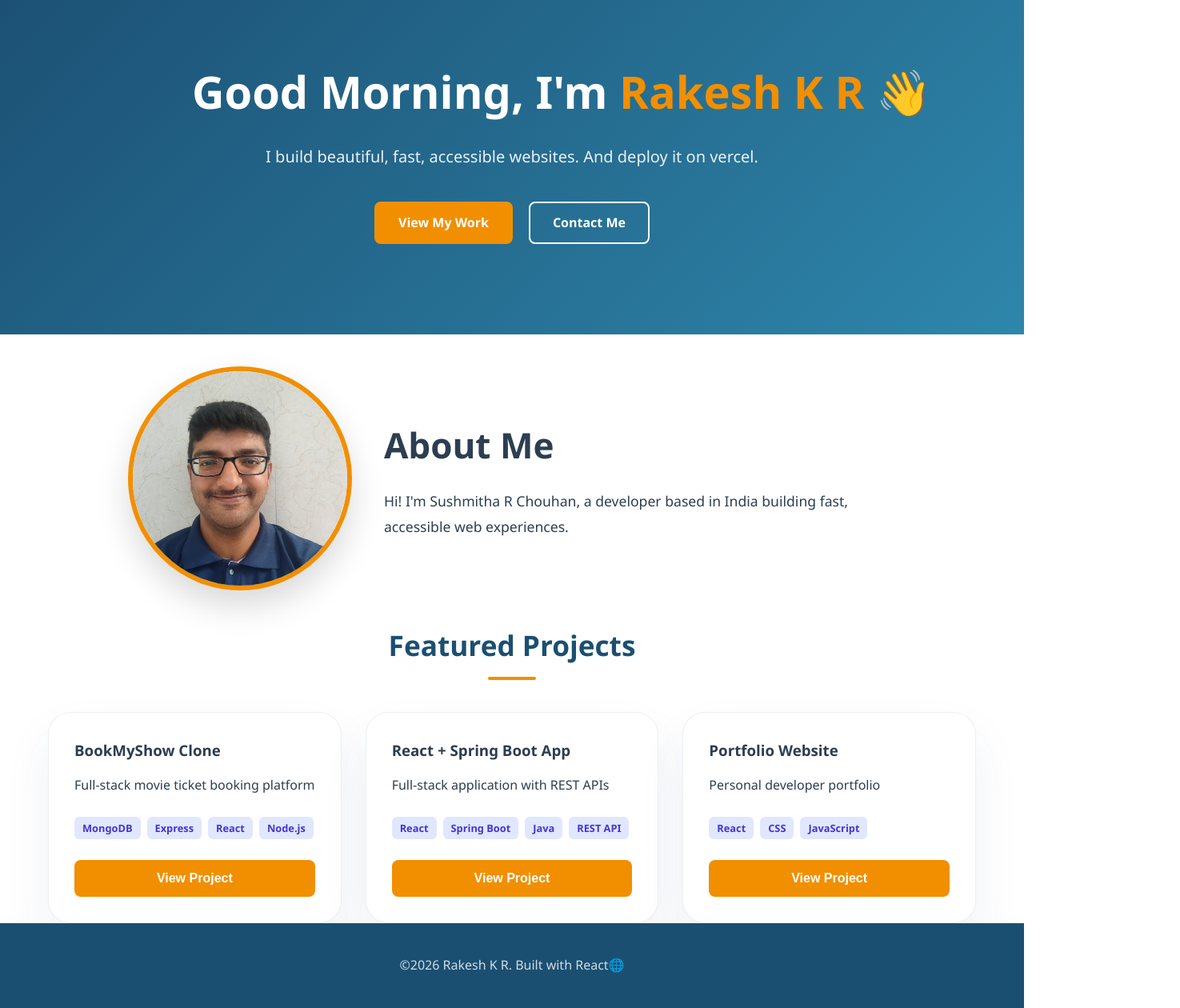
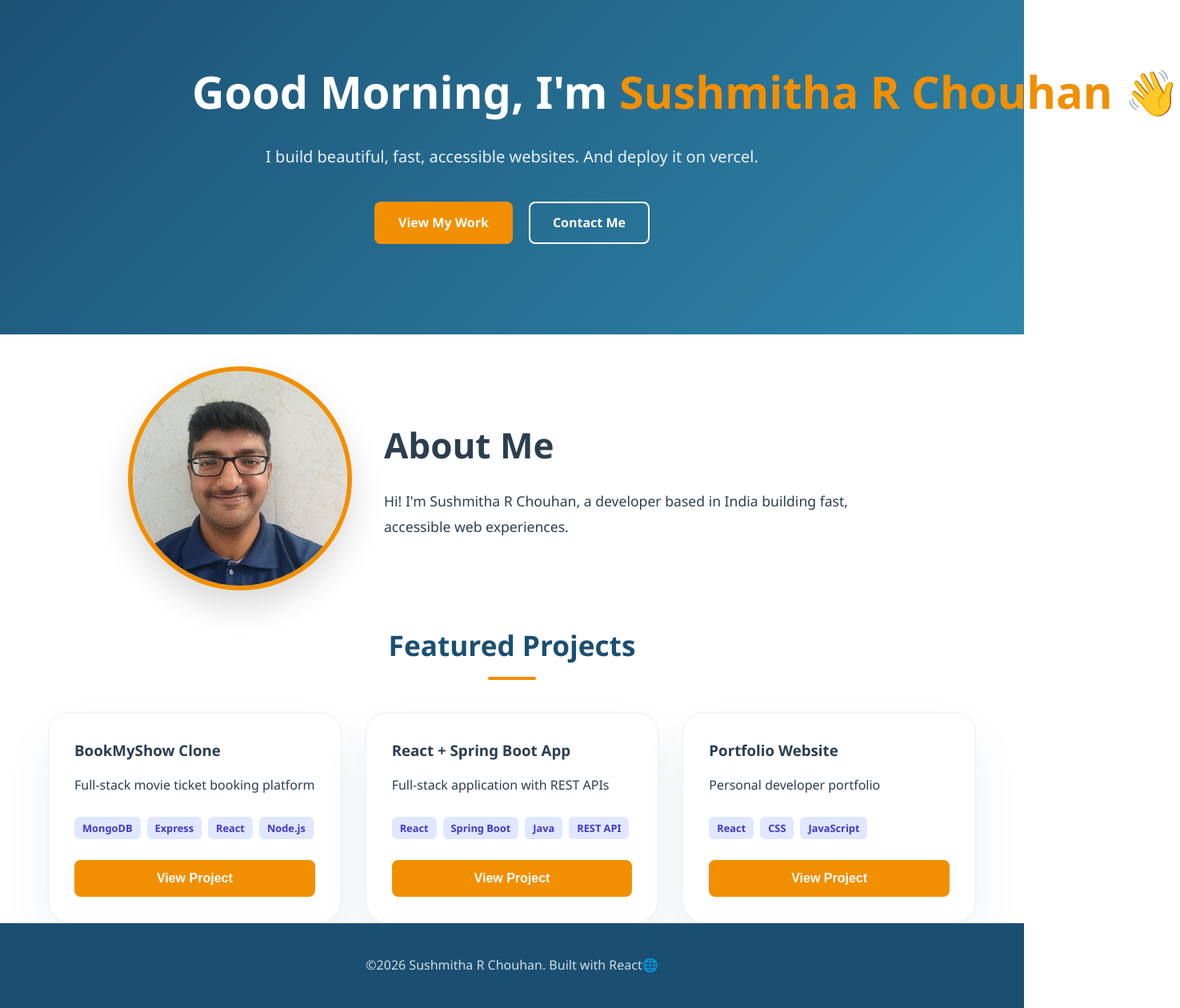
Before and after one commit to sushmitharchouhansushmitharcho-stac/my-portfolio, a React (Vite) app: page / in a window 1280 px wide. Shown: the part 147-1407 px from the top of the page at 80% size, 1475 px wide, since content can reach past the window. Built offline with nearby package versions, Linux system fonts and the light colour scheme.

Commit message:
name changed

```diff
--- a/src/components/Footer/Footer.jsx
+++ b/src/components/Footer/Footer.jsx
@@ -5,7 +5,7 @@
     return(
         <footer className='site-footer'>
             <p>
-        &copy;{year} Rakesh K R. Built with React🌐
+        &copy;{year} Sushmitha R Chouhan. Built with React🌐
     </p>
         </footer>
     )
--- a/src/components/Hero/Hero.jsx
+++ b/src/components/Hero/Hero.jsx
@@ -15,7 +15,7 @@
     return (
         <section className="hero-section">
             <div className="hero-content">
-                <h1>{greeting}, I'm <span className="highlight">Rakesh K R</span> 👋</h1>
+                <h1>{greeting}, I'm <span className="highlight">Sushmitha R Chouhan</span> 👋</h1>
                 <p className="tagline">I build beautiful, fast, accessible websites. And deploy it on vercel.</p>
 
                 <div className="hero-buttons">
```
